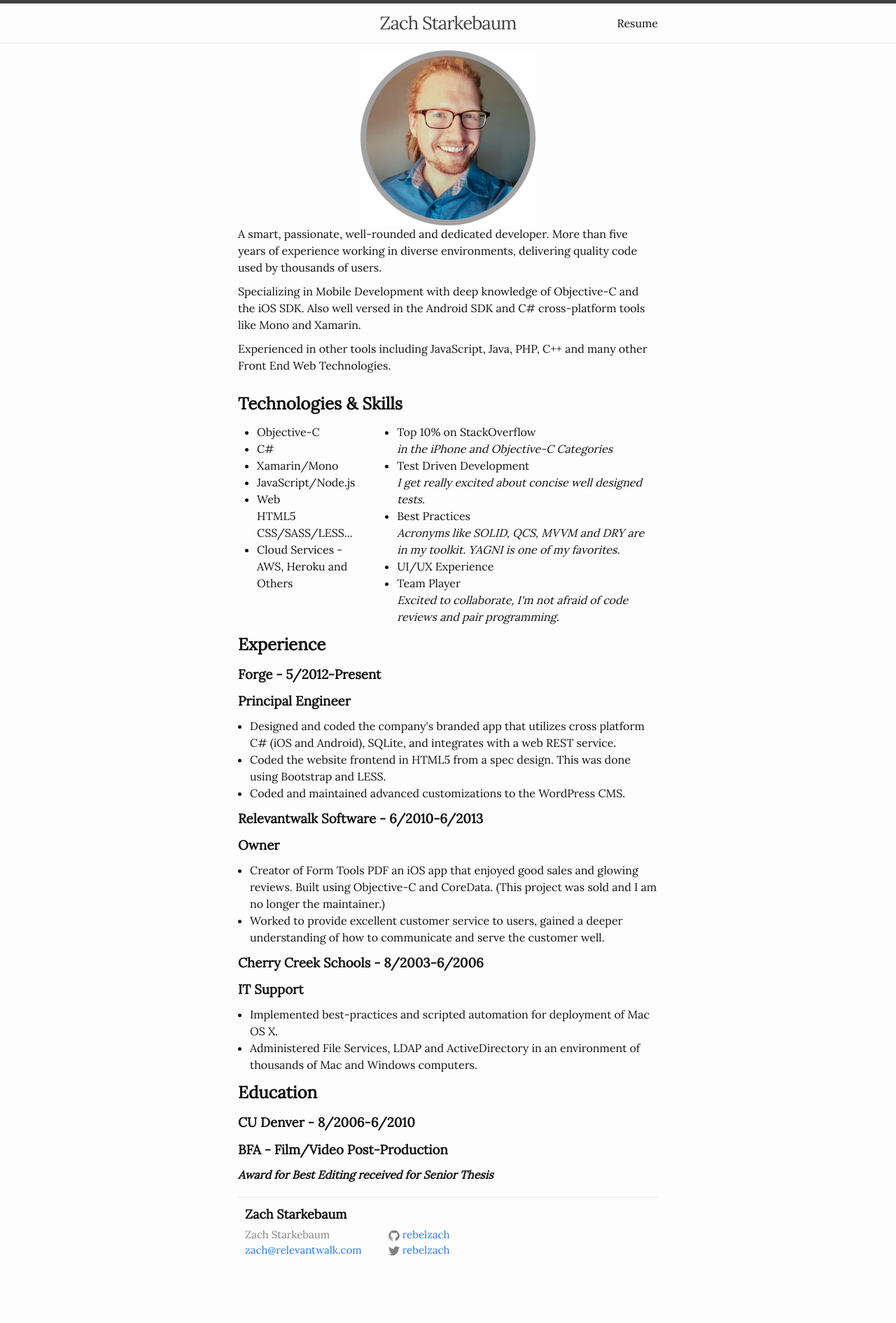
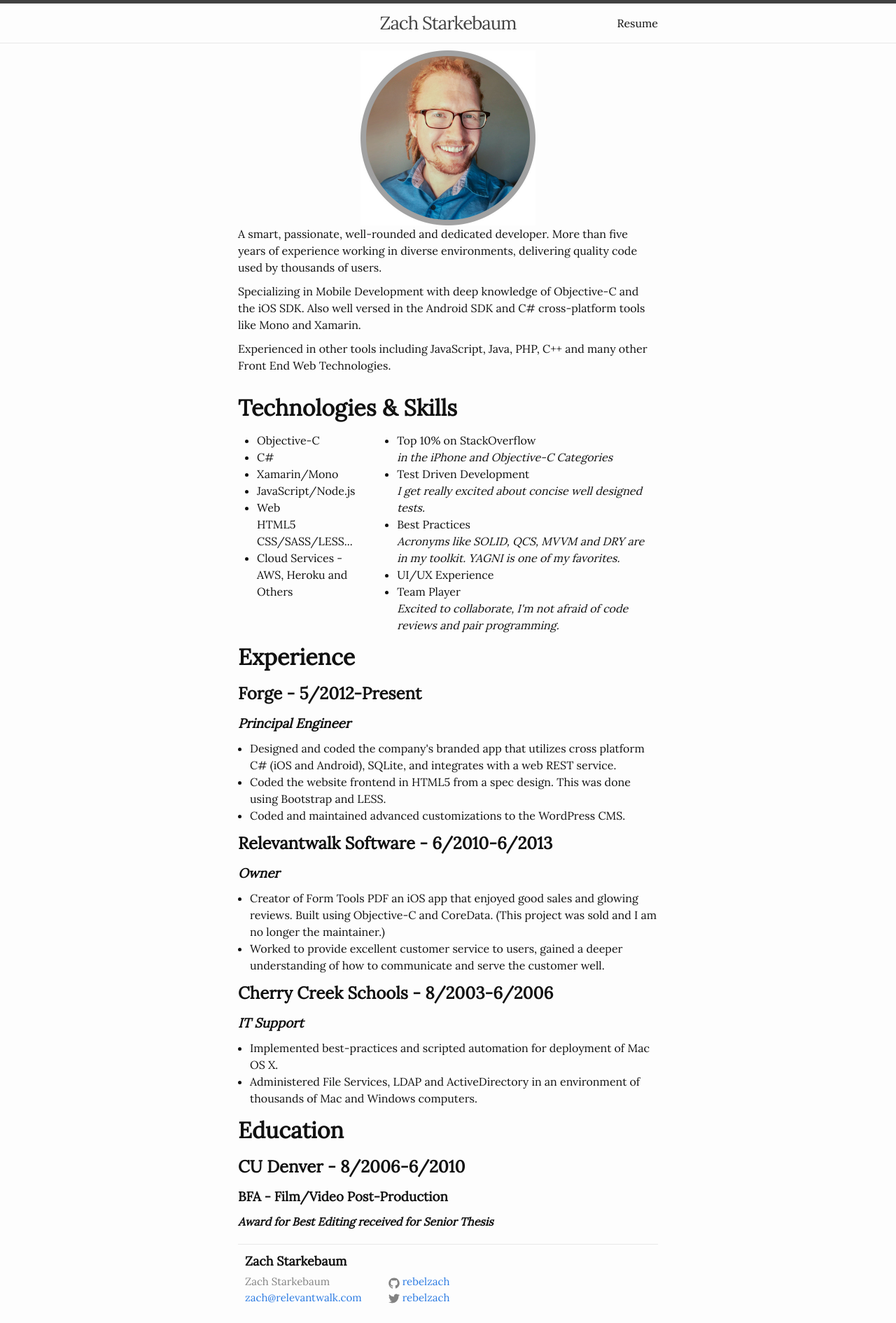
Before and after one commit to rebelzach/rebelzach.github.io, a Jekyll site: the page built from resume.html, in a window 1280 px wide. Shown: the whole page at 70% size. Built offline with Jekyll 4.4.1, drawn with Linux system fonts in a browser that asks for light colours; before the commit the page ends 1823 px from its top, so only the background shows below that.

Commit message:
Heading level adjustments to resume

```diff
--- a/resume.html
+++ b/resume.html
@@ -14,7 +14,7 @@ title: Resume
       <p>Experienced in other tools including JavaScript, Java, PHP, C++ and many other Front End Web Technologies.</p>
     </div>
   </div>
-  <h2 class="resume-heading">Technologies & Skills</h2>
+  <h1 class="resume-heading">Technologies & Skills</h1>
   <div class="skills-container">
     <div class="skill-container">
       <ul>
@@ -37,28 +37,28 @@ title: Resume
       </ul>
     </div>
   </div>
-  <h2 class="resume-heading">Experience</h2>
-  <h3 class="resume-heading">Forge - 5/2012-Present</h3>
-  <h3 class="resume-heading">Principal Engineer</h3>
+  <h1 class="resume-heading">Experience</h1>
+  <h2 class="resume-heading">Forge - 5/2012-Present</h2>
+  <h3 class="resume-heading"><em>Principal Engineer</em></h3>
   <ul>
     <li>Designed and coded the company's branded app that utilizes cross platform C# (iOS and Android), SQLite, and integrates with a web REST service.</li>
     <li>Coded the website frontend in HTML5 from a spec design. This was done using Bootstrap and LESS.</li>
     <li>Coded and maintained advanced customizations to the WordPress CMS.</li>
   </ul>
-  <h3 class="resume-heading">Relevantwalk Software - 6/2010-6/2013</h3>
-  <h3 class="resume-heading">Owner</h3>
+  <h2 class="resume-heading">Relevantwalk Software - 6/2010-6/2013</h2>
+  <h3 class="resume-heading"><em>Owner</em></h3>
   <ul>
     <li>Creator of Form Tools PDF an iOS app that enjoyed good sales and glowing reviews. Built using Objective-C and CoreData. (This project was sold and I am no longer the maintainer.)</li>
     <li>Worked to provide excellent customer service to users, gained a deeper understanding of how to communicate and serve the customer well.</li>
   </ul>
-  <h3 class="resume-heading">Cherry Creek Schools - 8/2003-6/2006</h3>
-  <h3 class="resume-heading">IT Support</h3>
+  <h2 class="resume-heading">Cherry Creek Schools - 8/2003-6/2006</h2>
+  <h3 class="resume-heading"><em>IT Support</em></h3>
   <ul>
     <li>Implemented best-practices and scripted automation for deployment of Mac OS X.</li>
     <li>Administered File Services, LDAP and ActiveDirectory in an environment of thousands of Mac and Windows computers.</li>
   </ul>
-  <h2 class="resume-heading">Education</h2>
-  <h3 class="resume-heading">CU Denver - 8/2006-6/2010</h3>
+  <h1 class="resume-heading">Education</h1>
+  <h2 class="resume-heading">CU Denver - 8/2006-6/2010</h2>
   <h3 class="resume-heading">BFA - Film/Video Post-Production</h3>
   <h4 class="resume-heading"><em>Award for Best Editing received for Senior Thesis</em></h4>
 </div>
```
